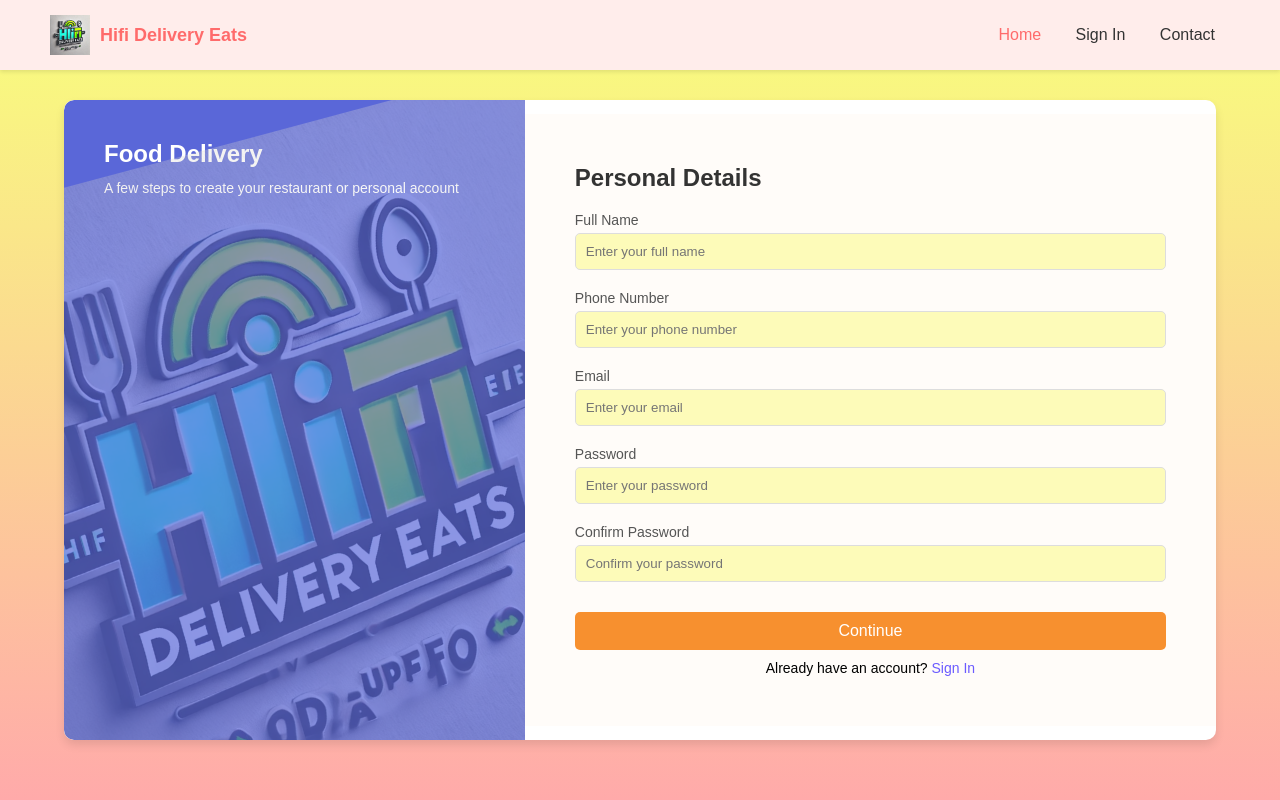
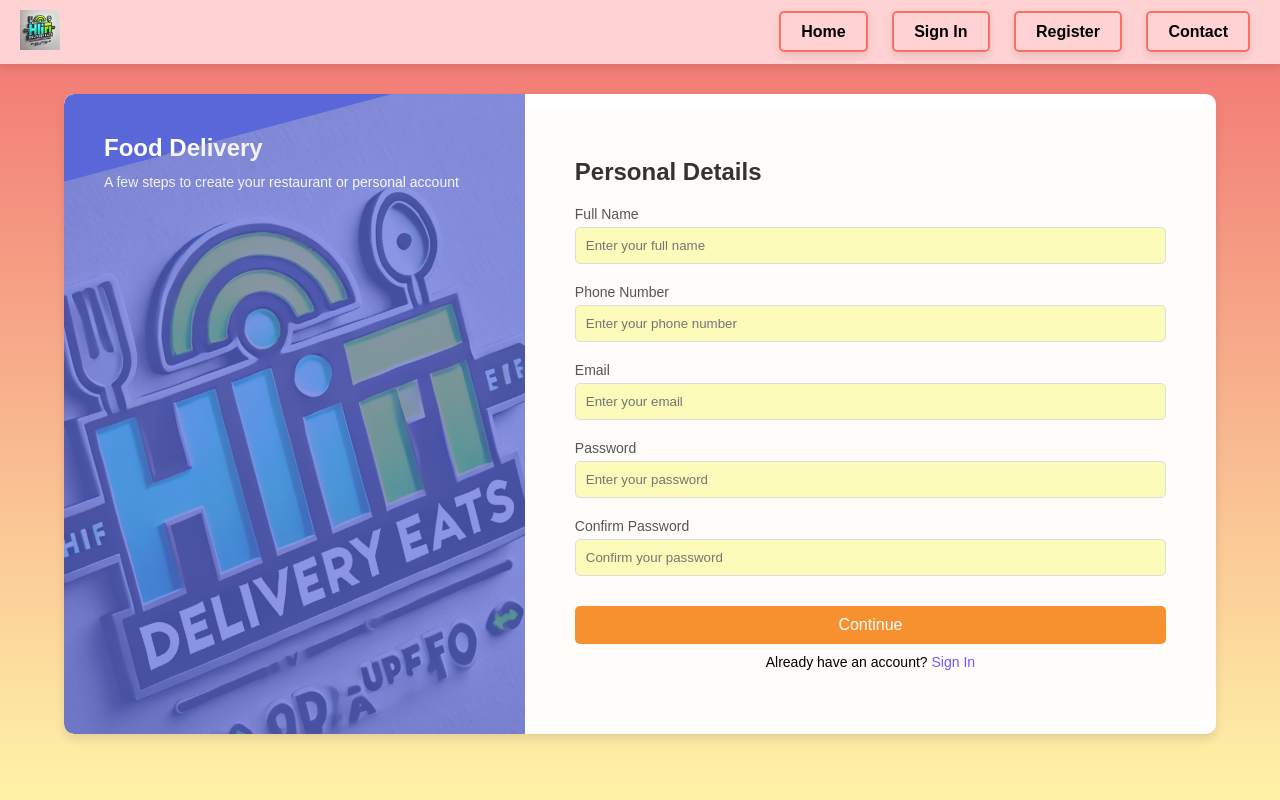
Before and after one commit to SCSBalaji/Infosys_SpringBoard_Project_Team1, a Flask app: page /signup in a window 1280 px wide. Run offline with Flask 3, Linux system fonts and the light colour scheme.

Commit message:
Enhance signup.html with new navbar styling and background animation for improved aesthetics

```diff
--- a/hifi_eats/Infosys-Springboard-Team1/templates/signup.html
+++ b/hifi_eats/Infosys-Springboard-Team1/templates/signup.html
@@ -48,21 +48,107 @@
             color: #5cb85c;
             font-size: 16px;
         }
+
+        /* Navbar styling */
+        .navbar {
+            display: flex;
+            justify-content: space-between;
+            align-items: center;
+            padding: 10px 20px;
+            background-color: #FFD3D3;
+            box-shadow: 0 4px 8px rgba(0, 0, 0, 0.1);
+            transition: all 0.3s ease;
+        }
+
+        /* Navbar links styled as buttons */
+        .navbar a {
+            text-decoration: none;
+            color: black;
+            margin: 0 10px;
+            font-weight: bold;
+            padding: 10px 20px; /* Button-like padding */
+            border: 2px solid #ff6f61; /* Border for buttons */
+            border-radius: 5px; /* Rounded corners for a button look */
+            background-color: #FFD3D3; /* Light background color for buttons */
+            transition: all 0.3s ease; /* Transition effect for smooth hover */
+            box-shadow: 0 4px 8px rgba(0, 0, 0, 0.1); /* Shadow for 3D effect */
+        }
+
+        /* Hover effect for navbar links */
+        .navbar a:hover {
+            background-color: #ff6f61; /* Change background on hover */
+            color: white; /* Change text color on hover */
+            transform: scale(1.1); /* Slightly enlarge the button */
+            box-shadow: 0 8px 16px rgba(0, 0, 0, 0.2); /* Stronger shadow on hover for 3D effect */
+        }
+
+        /* Animation for navbar links on page load */
+        .navbar a {
+            opacity: 0;
+            animation: fadeInNav 1.5s ease-in-out forwards; /* Fade-in effect */
+        }
+
+        /* Animation delays for each navbar link */
+        .navbar a:nth-child(1) {
+            animation-delay: 0.5s; /* Delay for 'Home' link */
+        }
+
+        .navbar a:nth-child(2) {
+            animation-delay: 1s; /* Delay for 'Sign In' link */
+        }
+
+        .navbar a:nth-child(3) {
+            animation-delay: 1.5s; /* Delay for 'Register' link */
+        }
+
+        .navbar a:nth-child(4) {
+            animation-delay: 2s; /* Delay for 'Contact' link */
+        }
+
+        /* Keyframe for navbar link fade-in and slide effect */
+        @keyframes fadeInNav {
+            from {
+                opacity: 0;
+                transform: translateY(-10px); /* Start slightly above */
+            }
+            to {
+                opacity: 1;
+                transform: translateY(0); /* End at normal position */
+            }
+        }
+
+        /* Background image styling */
+        body {
+            margin: 0;
+            font-family: Arial, sans-serif;
+            background: linear-gradient(to bottom, #F17272, #fff3a7);
+            height: 100vh;
+            animation: fadeIn 1s ease-in-out;
+        }
+
+        @keyframes fadeIn {
+            from {
+                opacity: 0;
+            }
+            to {
+                opacity: 1;
+            }
+        }
     </style>
 </head>
 <body>
     <!-- Navbar -->
-    <nav class="navbar">
-        <div class="nav-logo">
-            <img src="{{ url_for('static', filename='images/hifilogo.png') }}" alt="Logo">
-            <span>Hifi Delivery Eats</span>
+    <div class="navbar">
+        <div class="logo">
+            <img src="/static/images/hifilogo.png" alt="Logo" style="height: 40px;">
         </div>
-        <div class="nav-links">
-            <a href="#" class="active">Home</a>
+        <div>
+            <a href="{{ url_for('index') }}">Home</a>
             <a href="{{ url_for('signin') }}">Sign In</a>
-            <a href="#">Contact</a>
+            <a href="{{ url_for('signup') }}">Register</a>
+            <a href="#contact">Contact</a>
         </div>
-    </nav>
+    </div>
 
     <!-- Main Section -->
     <div class="main-container">
```
